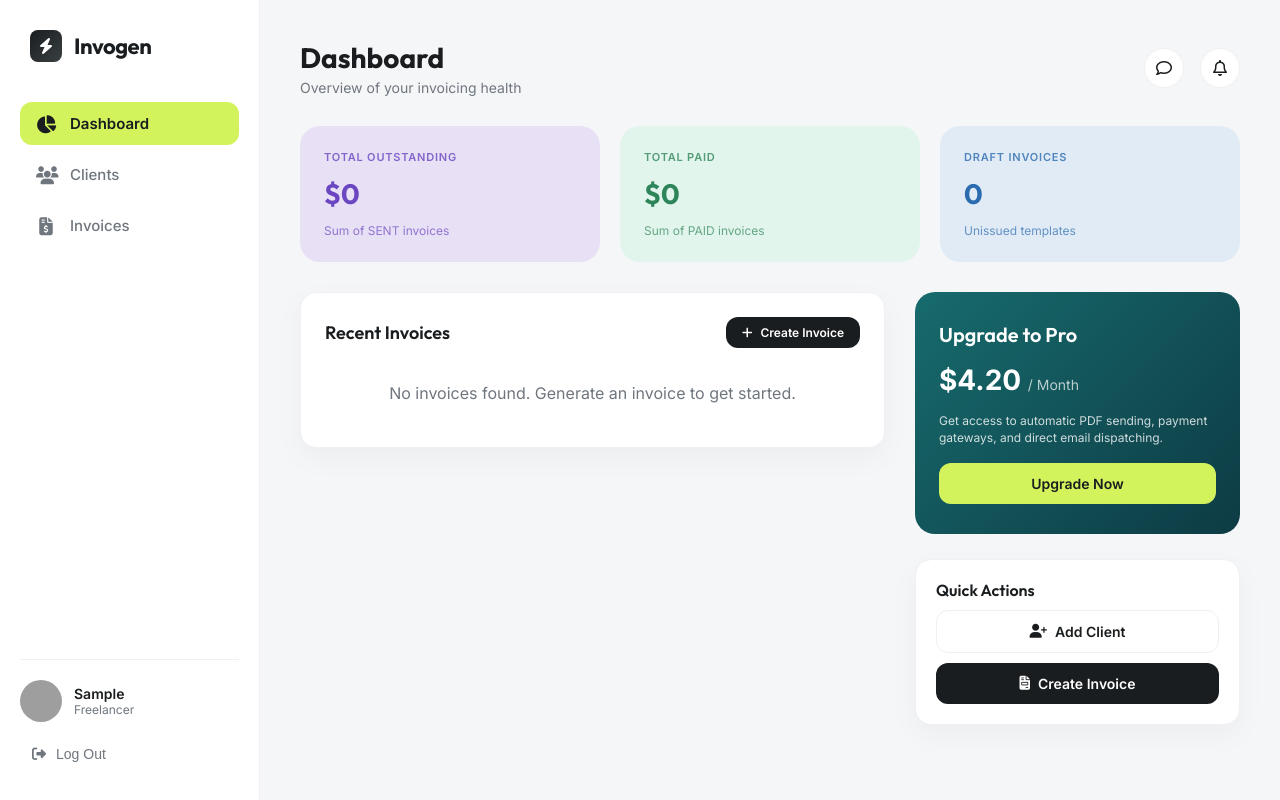
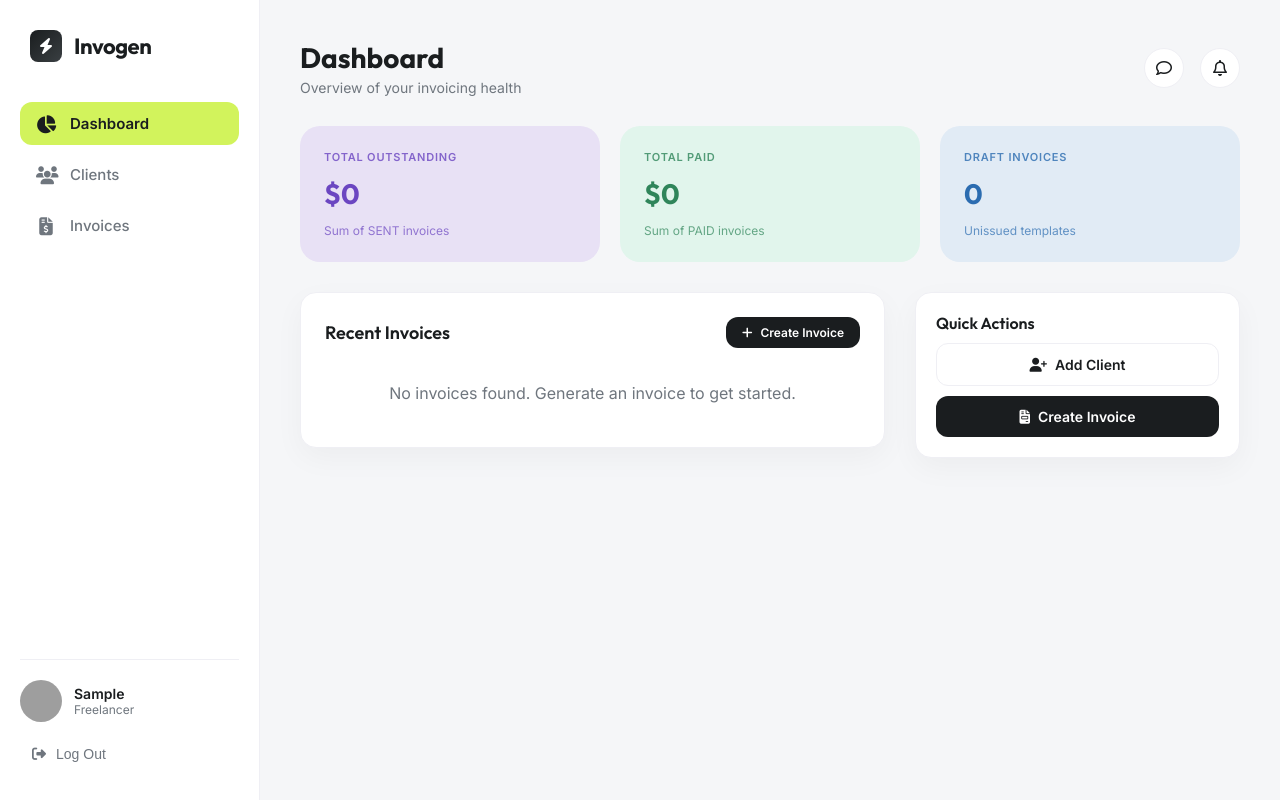
Before and after one commit to astrolabscig/invogen, a Django app: page / in a window 1280 px wide. Run offline with Django 5.2, Linux system fonts and the light colour scheme; the visitor is signed in with stand-in values (Sample User, id 1); data that the repository does not hold is empty; grey boxes are pictures that could not be loaded.

Commit message:
style: remove upgrade card from dashboard

```diff
--- a/billing/templates/billing/dashboard.html
+++ b/billing/templates/billing/dashboard.html
@@ -188,13 +188,6 @@
     </div>
 
     <div class="right-sidebar-section">
-        <div class="upgrade-pro-card">
-            <span class="upgrade-title">Upgrade to Pro</span>
-            <div class="upgrade-price">$4.20 <span>/ Month</span></div>
-            <p style="font-size: 12px; opacity: 0.8; line-height: 1.4;">Get access to automatic PDF sending, payment gateways, and direct email dispatching.</p>
-            <a href="#" class="btn-upgrade">Upgrade Now</a>
-        </div>
-
         <div class="card" style="padding: 20px;">
             <div class="card-title-row" style="margin-bottom: 10px;">
                 <h3 style="font-size: 16px;">Quick Actions</h3>
```
